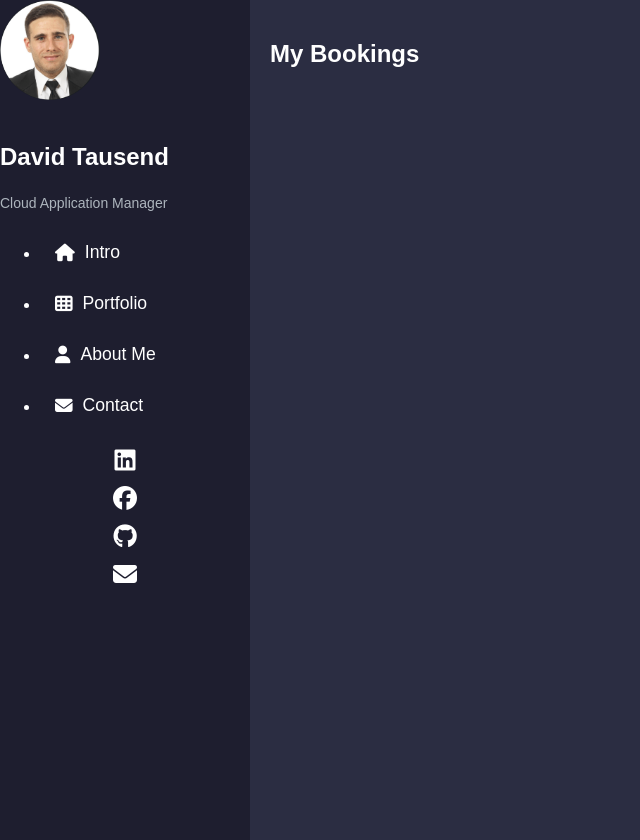
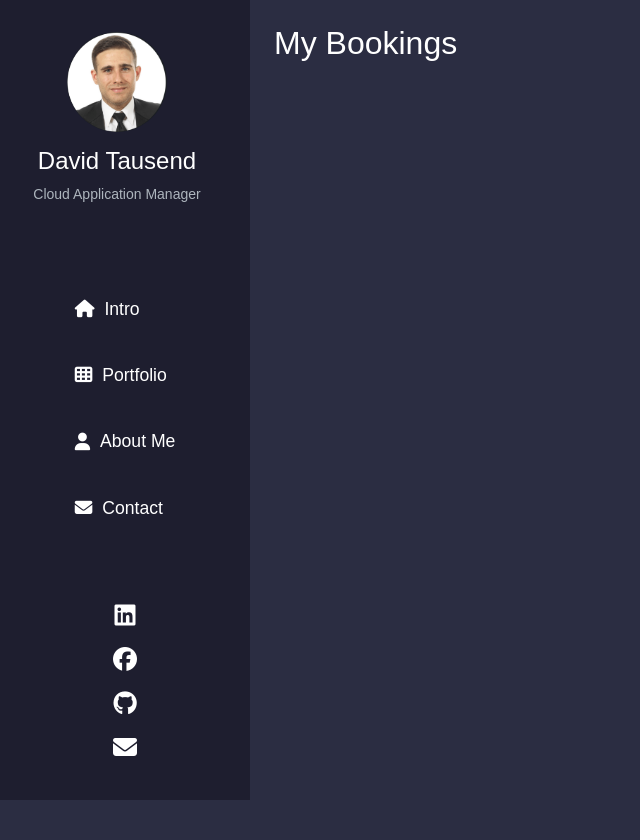
Before and after one commit to DavidTausend/consulting, a Django app: template consult/accounts/templates/accounts/booking_list.html in a window 1280 px wide. Shown: the whole page, without its empty margins (0-640 px from the left). After the commit the page ends 800 px from the top, so only its background shows below. Run offline with Django 3.2, Linux system fonts and the light colour scheme; the template is opened without the code that fills it, so the values that code supplies are empty.

Commit message:
style Navbar

```diff
--- a/consult/accounts/templates/base_generic.html
+++ b/consult/accounts/templates/base_generic.html
@@ -4,7 +4,7 @@
     <meta charset="UTF-8">
     <meta name="viewport" content="width=device-width, initial-scale=1.0">
     <title>{% block title %}Consultancy{% endblock %}</title>
-    <link href="https://cdn.jsdelivr.net/npm/bootstrap@5.3.3/dist/css/bootstrap.min.css">
+    <link href="https://cdn.jsdelivr.net/npm/bootstrap@5.3.3/dist/css/bootstrap.min.css" rel="stylesheet">
     {% load static %}
     <link href="{% static 'css/styles.css' %}" rel="stylesheet">
     <link rel="stylesheet" href="https://cdnjs.cloudflare.com/ajax/libs/font-awesome/6.5.2/css/all.min.css" integrity="sha512-SnH5WK+bZxgPHs44uWIX+LLJAJ9/2PkPKZ5QiAj6Ta86w+fsb2TkcmfRyVX3pBnMFcV7oQPJkl9QevSCWr3W6A==" crossorigin="anonymous" referrerpolicy="no-referrer" />
@@ -55,6 +55,6 @@
     </div>
     <script src="https://code.jquery.com/jquery-3.7.1.slim.js" integrity="sha256-UgvvN8vBkgO0luPSUl2s8TIlOSYRoGFAX4jlCIm9Adc=" crossorigin="anonymous"></script>
     <script src="https://cdn.jsdelivr.net/npm/@popperjs/core@2.11.8/dist/umd/popper.min.js"></script>
-    <script src="https://cdn.jsdelivr.net/npm/bootstrap@5.3.3/dist/js/bootstrap.min.js"></script>
+    <script src="https://cdn.jsdelivr.net/npm/bootstrap@5.3.3/dist/js/bootstrap.bundle.min.js"></script>
 </body>
 </html>
--- a/consult/static/css/styles.css
+++ b/consult/static/css/styles.css
@@ -40,6 +40,10 @@ body {
     border-radius: 5px;
 }
 
+.navbar-brand {
+    text-align: center;
+}
+
 .navbar-brand h3 {
     font-size: 1.5rem;
     color: #fff;
@@ -48,6 +52,15 @@ body {
 .navbar-brand p {
     font-size: 0.875rem;
     color: #adb5bd;
+}
+
+.navbar-nav {
+    list-style: none;
+    padding: 0;
+}
+
+.nav-item {
+    margin-bottom: 10px;
 }
 
 .mt-auto {
@@ -114,5 +127,6 @@ a:hover {
     height: 100px;
     border-radius: 50%;
     object-fit: cover;
-    margin-bottom: 15px;
+    margin: 0 auto 15px;
+    display: block;
 }
```
